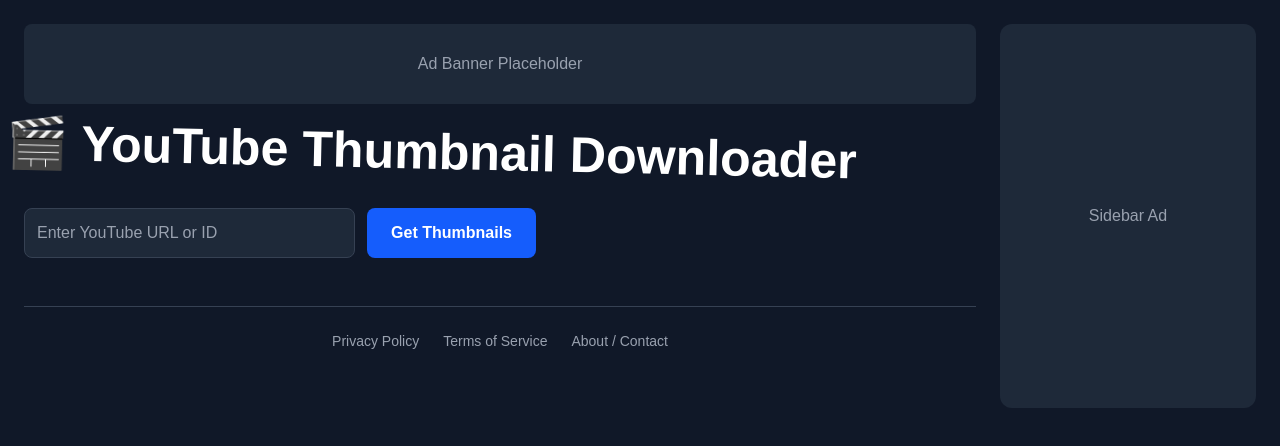
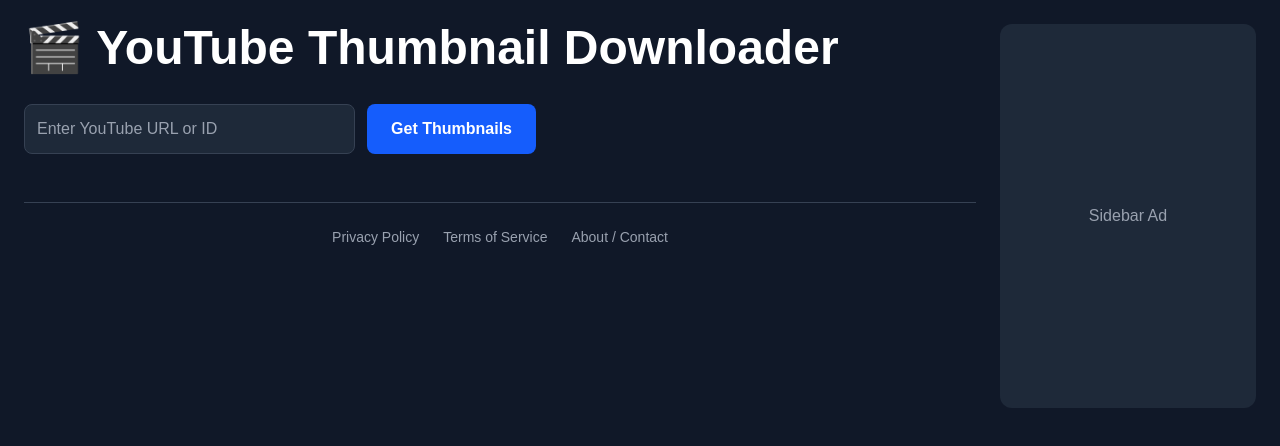
Before and after one commit to dakshu04/yt-thumb-downloader-ai, a Next.js app: page / in a window 1280 px wide. Shown: the top 446 px of the page. Built offline with nearby package versions, Linux system fonts and the light colour scheme.

Commit message:
remove advertisement

```diff
--- a/app/page.tsx
+++ b/app/page.tsx
@@ -24,16 +24,9 @@
       {/* Main Content */}
       <div className="flex-1 flex flex-col items-center md:items-start max-w-5xl">
 
-        {/* Banner Ad Placeholder */}
-        <div className="w-full h-20 bg-gray-800 mb-6 flex items-center justify-center rounded-lg">
-          <span className="text-gray-400">Ad Banner Placeholder</span>
-        </div>
-
         {/* Heading */}
         <motion.h1
           className="text-4xl md:text-5xl font-extrabold mb-8 text-center md:text-left"
-          animate={{ scale: [1, 1.05, 1], rotate: [0, 2, -2, 0] }}
-          transition={{ repeat: Infinity, duration: 4 }}
         >
           🎬 YouTube Thumbnail Downloader
         </motion.h1>
```
